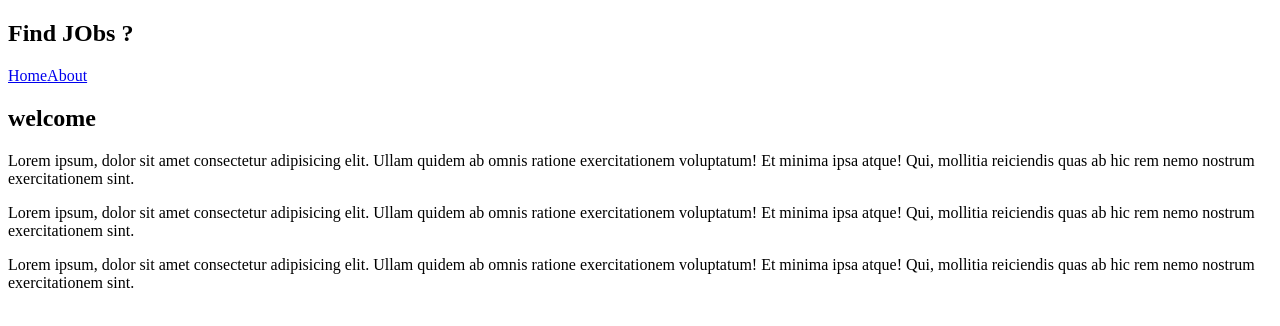
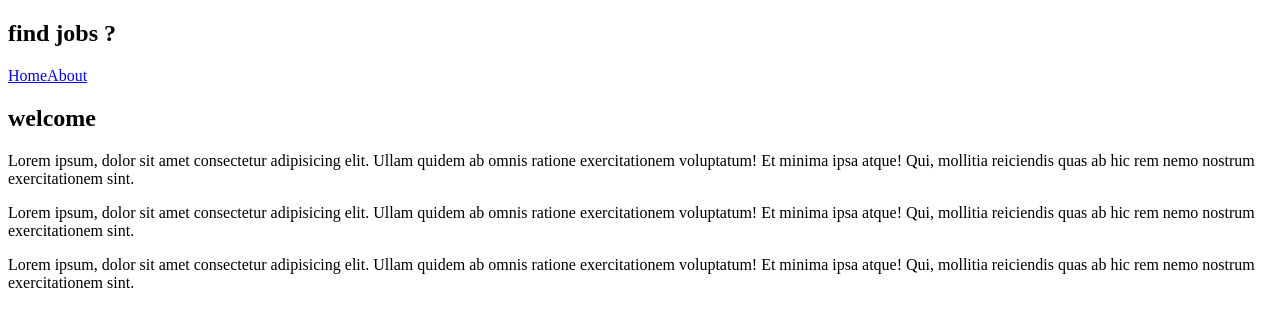
Before and after one commit to Ritu-Bisen/React-Project-using-Router, a React (Vite) app: page / in a window 1280 px wide. Shown: the top 326 px of the page. Built offline with nearby package versions, Linux system fonts and the light colour scheme.

Commit message:
new way of using router

```diff
--- a/src/App.jsx
+++ b/src/App.jsx
@@ -1,28 +1,22 @@
 
 import React from 'react'
-import { BrowserRouter, Link, NavLink, Route, Routes } from 'react-router-dom'
+import { createBrowserRouter, createRoutesFromElements,  Route, RouterProvider, } from 'react-router-dom'
 import Home from './pages/Home'
 import About from './pages/About'
+import RootLayout from './Layout/RootLayout'
+
+const router=createBrowserRouter(
+  createRoutesFromElements(
+    <Route path='/' element={<RootLayout/>}>
+      <Route path='/' element={<Home/>}/>
+      <Route path='About' element={<About/>}/>
+    </Route>
+  )
+)
 
 function App() {
   return (
-   <BrowserRouter>
-   <header>
-    <nav>
-      <h1>Find JObs ?</h1>
-      <NavLink to='/'>Home</NavLink>
-      <NavLink to='about'>About</NavLink>
-    </nav>
-   </header>
-   <main>
-    <Routes>
-      <Route path="/" element={<Home/>} />
-        <Route path="/about" element={<About/>} />
-
-
-    </Routes>
-   </main>
-   </BrowserRouter>
+  <RouterProvider router={router}/>
   )
 }
 
--- /dev/null
+++ b/src/Layout/RootLayout.jsx
@@ -0,0 +1,24 @@
+import React from 'react'
+import { NavLink, Outlet } from 'react-router-dom'
+
+function RootLayout() {
+  return (
+    <div className='rootlayout'>
+        <header>
+            <nav>
+                <h1>
+                    find jobs ?
+                </h1>
+                <NavLink to='/'>Home</NavLink>
+                <NavLink to='about'>About</NavLink>
+            </nav>
+        </header>
+        <main>
+            <Outlet/>
+        </main>
+
+    </div>
+  )
+}
+
+export default RootLayout
```
